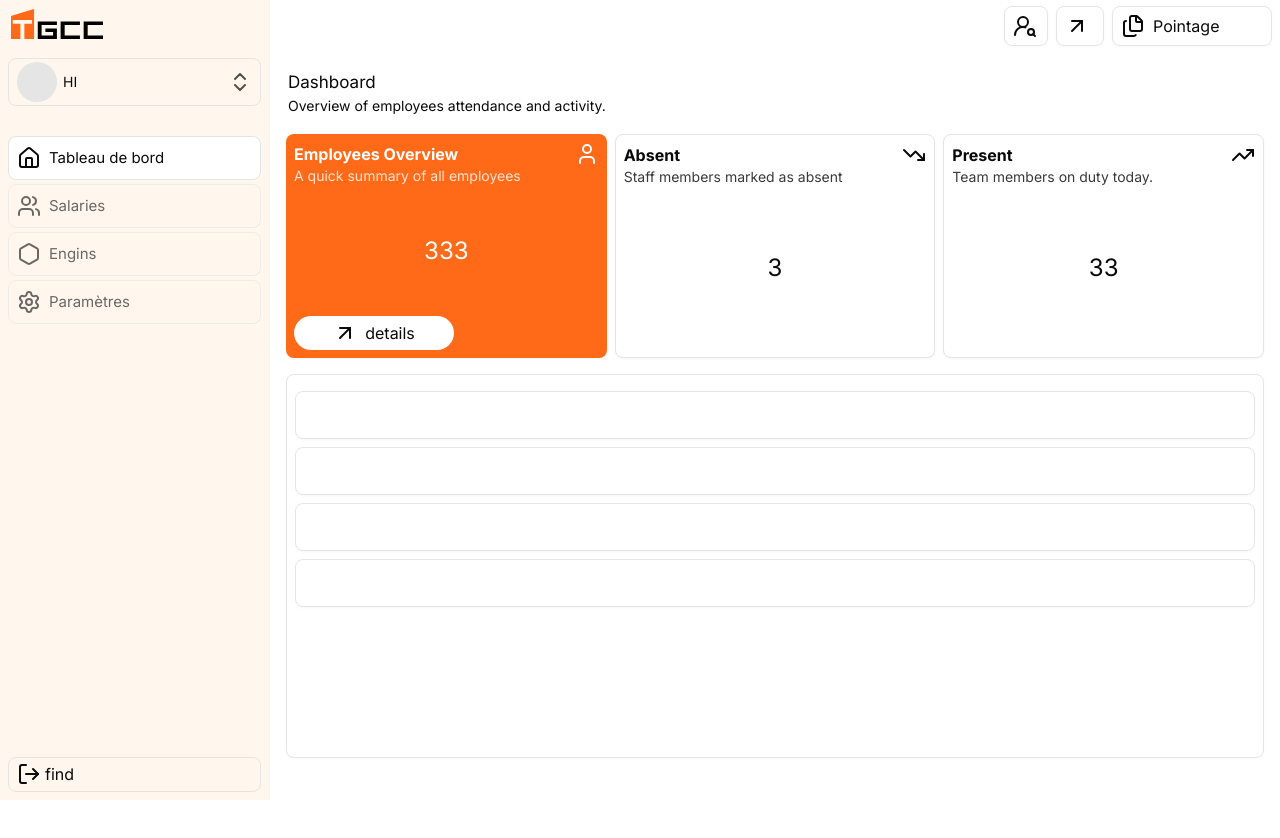
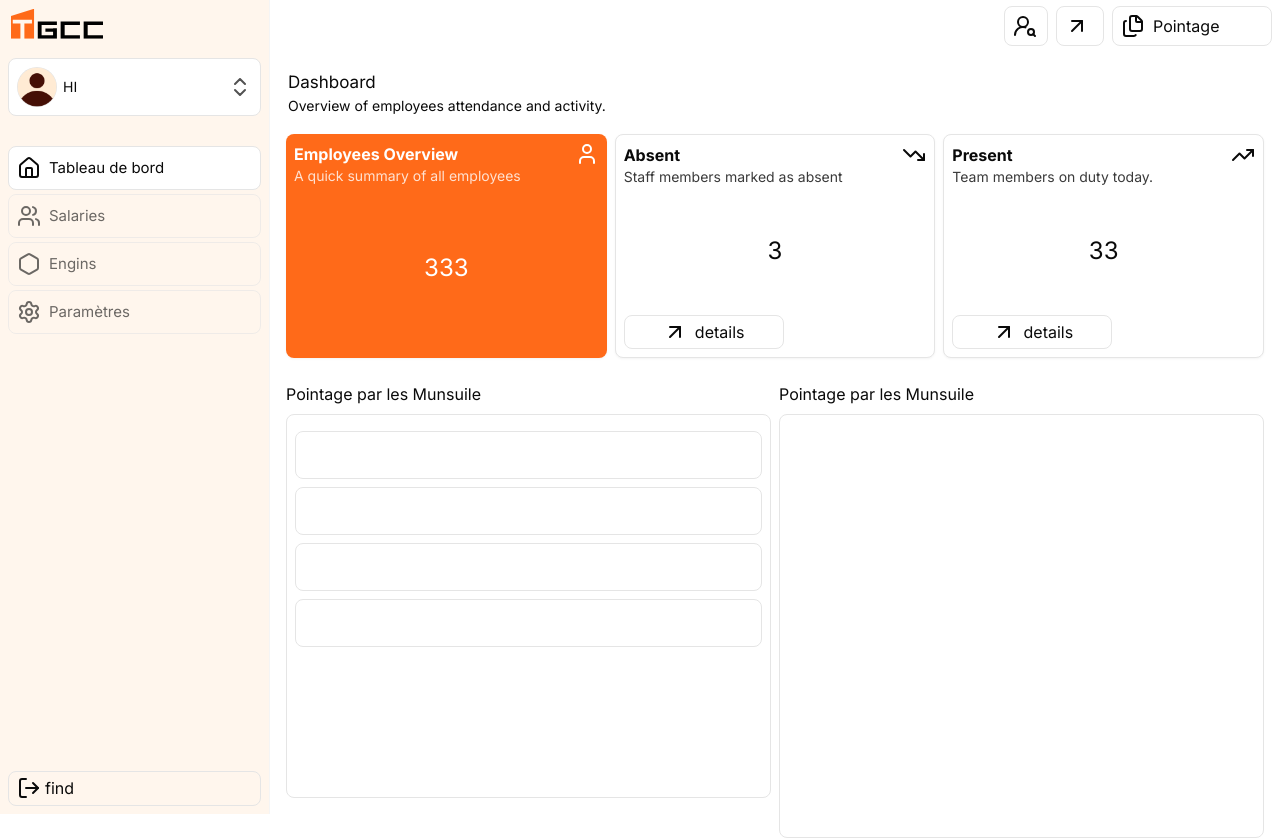
Before and after one commit to ahmedIdrissDev/tgcc-pointage, a Next.js app: page /dashboard in a window 1280 px wide. Before the commit the page ends 800 px from the top, so only its background shows below. Built offline with nearby package versions, Linux system fonts and the light colour scheme; no server answers.

Commit message:
fix proxy.ts

```diff
--- a/app/(auth)/page.tsx
+++ b/app/(auth)/page.tsx
@@ -32,14 +32,13 @@ export default function Home() {
            const formdata = new FormData(e.currentTarget)
            const data =  Object.fromEntries(formdata.entries())
            const res =  await signIn('credentials' ,{...data , redirect:false })
-           console.log(res?.error)
            if(res?.error){
-               seterrors(true)
-           }
-           if(res?.ok){
+             seterrors(true)
+            }
+            if(res?.ok){
               seterrors(false)
-              redirect('/dashboard')
-           }
+            }
+            redirect('/dashboard')
   }
   return (
     <div className="flex justify-center border border-neutral-200 items-center p-3 w-96 h-max bg-white rounded-xl">
--- a/app/(dashboard)/dashboard/page.tsx
+++ b/app/(dashboard)/dashboard/page.tsx
@@ -10,9 +10,14 @@ const page = () => {
       <p className='text-sm'>Overview of employees attendance and activity.</p>
     </div>
     <Bord/>
-    <div className="p-2">
+    <div className="p-2 grid gap-2 grid-cols-2">
     <Employee/>
-
+    <div className="w-full h-full ">
+      <div className="py-2">
+  <span>Pointage par les Munsuile</span>
+</div>
+<div className="w-full h-full button"></div>
+    </div>
     </div>
     </>
   )
--- a/app/layout.tsx
+++ b/app/layout.tsx
@@ -5,7 +5,8 @@ import Provider from "@/hooks/useAuth";
 import { getServerSession } from "next-auth";
 import { authOptions } from "@/utils";
 import { Toaster } from "@/components/ui/sonner"
-import { Cloud } from "lucide-react";
+
+
 const inter = Inter({
   variable: "--font-geist-sans",
   subsets: ["latin"],
@@ -14,8 +15,8 @@ const inter = Inter({
 
 
 export const metadata: Metadata = {
-  title: "tgcc line",
-  description: "Generated by create next app",
+  title: "tgcc Resources ",
+  description: "tgcc Resources ",
 };
 
 export default async function RootLayout({
--- a/components/features/userbutton.tsx
+++ b/components/features/userbutton.tsx
@@ -1,20 +1,51 @@
 'use client'
 import { ChevronsUpDown } from 'lucide-react'
 import { useSession } from 'next-auth/react'
-import React from 'react'
+import Image from 'next/image'
+import React, { useState } from 'react'
+import { AnimatePresence, motion } from "motion/react"
 
 const Userbutton = () => {
+   const [open, setopen] = useState<Boolean>(false);
+    const [number_Id, setNumber_Id] = useState<number>(0);
+    const trigger = () => (open ? setopen(false) : setopen(true));
+
   const {data } = useSession()
   const user = data?.user
   return (
-    <div className='flex  items-center text-sm p-2 border justify-between cursor-pointer gap-1.5 h-12 bg-tgcc-50 border-neutral-200 rounded-md'>
+    <>
+
+    <div onClick={trigger} className='flex bg-white items-center  text-sm  border justify-between p-2 cursor-pointer gap-1.5 min-h-12 border-neutral-200 rounded-md'>
         <div className="flex items-center gap-1.5">
-                <div className="w-10 h-10 bg-neutral-200 rounded-full"></div>
+          <Image src={'/icons/user-Profile.png'} className='w-10 h-10 bg-neutral-200 rounded-full' width={1000} height={1000} alt='profile' />
                 <span> HI {user?.first_name} </span>
 
         </div>
                 <ChevronsUpDown className='text-sm opacity-70'/>
     </div>
+          <AnimatePresence>
+
+          {open && (
+            <div onClick={trigger} className="inset-0 z-40 fixed bg-neutral-950/15 flex justify-center items-center">
+              <motion.div
+                initial={{opacity:0 , translateY:10}}
+                animate={{opacity:1 , translateY:0}}
+                exit={{opacity:0 , translateY:10}}
+
+                onClick={e=> e.stopPropagation()}
+                className="w-1/2 flex flex-col justify-between gap-2 h-96 p-2.5 bg-white rounded-md"
+              >
+                <div className="">
+                  <h1>Profile</h1>
+                  <span>user profile</span>
+                </div>
+
+              </motion.div>
+            </div>
+          )}
+                </AnimatePresence>
+
+    </>
   )
 }
 
--- a/components/section/bord.tsx
+++ b/components/section/bord.tsx
@@ -10,18 +10,21 @@ const Bord = () => {
         icon={<User/>}
         label='Employees Overview'
         description='A quick summary of all employees'
-        hasbutton
        />
               <Card
         Number={3}
         icon={<TrendingDown/>}
         label='Absent'
         description='Staff members marked as absent'
+                hasbutton
+
        />
               <Card
         Number={33}
         icon={<TrendingUp/>}
         label='Present'
+                hasbutton
+
         description='Team members on duty today.'
        />
     </div>
--- a/components/section/ui/card.tsx
+++ b/components/section/ui/card.tsx
@@ -9,7 +9,7 @@ interface Cardtype{
 }
 const Card = ({Number ,icon ,label ,description ,hasbutton}:Cardtype) => {
   return (
-        <div className="w-full bg-white flex flex-col shadow shadow-neutral-100 first:bg-tgcc-500 first:border-0 first:text-white p-2 h-full border border-neutral-200 rounded-md">
+        <div className="w-full  bg-white flex flex-col shadow shadow-neutral-100 first:bg-tgcc-500 first:border-0 first:text-white p-2 h-full border border-neutral-200 rounded-md">
             <div className="flex justify-between items-center">
                 <span className='font-bold'>{label} </span>
                 <span>{icon} </span>
@@ -19,7 +19,7 @@ const Card = ({Number ,icon ,label ,description ,hasbutton}:Cardtype) => {
                <h3 className='text-2xl'>{Number}</h3>
             </div>
             {hasbutton &&
-              <button className='w-40 flex justify-center items-center gap-2 h-12 cursor-pointer rounded-2xl bg-white text-neutral-950 '>
+              <button className='w-40 button flex justify-center items-center gap-2 h-12 cursor-pointer rounded-md bg-white text-neutral-950 '>
               <ArrowUpRight/>
                <span>details</span>
               </button>
--- a/components/section/ui/employee.tsx
+++ b/components/section/ui/employee.tsx
@@ -3,12 +3,17 @@ import { ScrollArea } from "@/components/ui/scroll-area"
 
 const Employee = () => {
   return (
+<div>
+<div className="py-2">
+  <span>Pointage par les Munsuile</span>
+</div>
 <ScrollArea className="h-96 py-2 flex flex-col space-x-2.5 button w-full rounded-md  ">
       <div className="w-full button mt-2  h-12"></div>
       <div className="w-full button mt-2  h-12"></div>
       <div className="w-full button mt-2  h-12"></div>
       <div className="w-full button mt-2  h-12"></div>
 </ScrollArea>
+</div>
   )
 }
 
--- a/proxy.ts
+++ b/proxy.ts
@@ -1,7 +1,17 @@
 import { withAuth } from "next-auth/middleware"
+import { NextResponse } from "next/server"
 export default withAuth(
   function middleware(req) {
-
+     const isAuth = !!req.nextauth.token
+     const pathname = req.nextUrl.pathname
+     const isRootPage = pathname === "/";
+     if(isAuth && isRootPage) {
+       return NextResponse.redirect(new URL("/dashboard" , req.url))
+     }
+      if(!isAuth && !isRootPage) {
+       return NextResponse.redirect(new URL("/" , req.url))
+     }
+     return NextResponse.next();
   },
 
   {
--- a/styles/globals.css
+++ b/styles/globals.css
@@ -58,7 +58,7 @@
 
 @layer components{
   .button{
-    @apply border bg-white cursor-pointer flex items-center px-2 gap-2  border-neutral-200 rounded-md shadow shadow-neutral-100/55
+    @apply border rounded-md bg-white cursor-pointer flex items-center px-2 gap-2  border-neutral-200   shadow-neutral-100/55
   }
 
 }
```
Also changed, not shown: public/icons/user-Profile.png (added).
